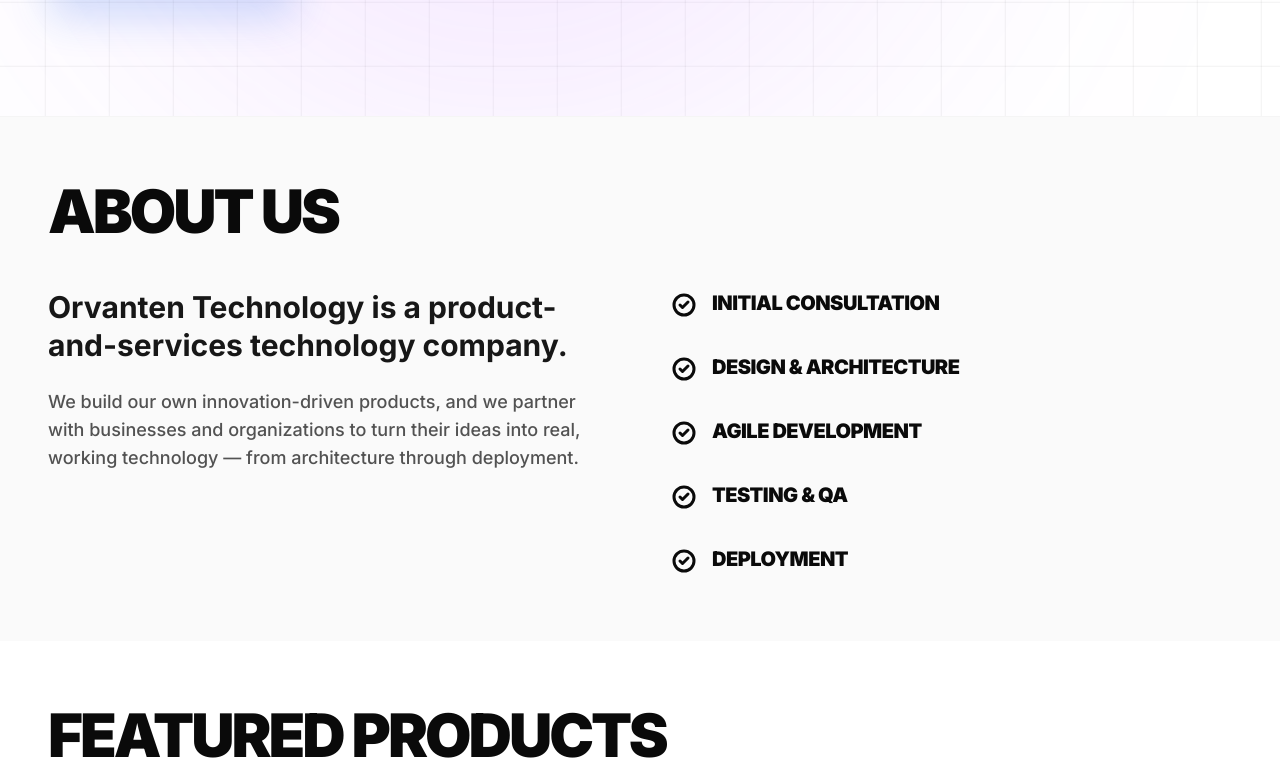
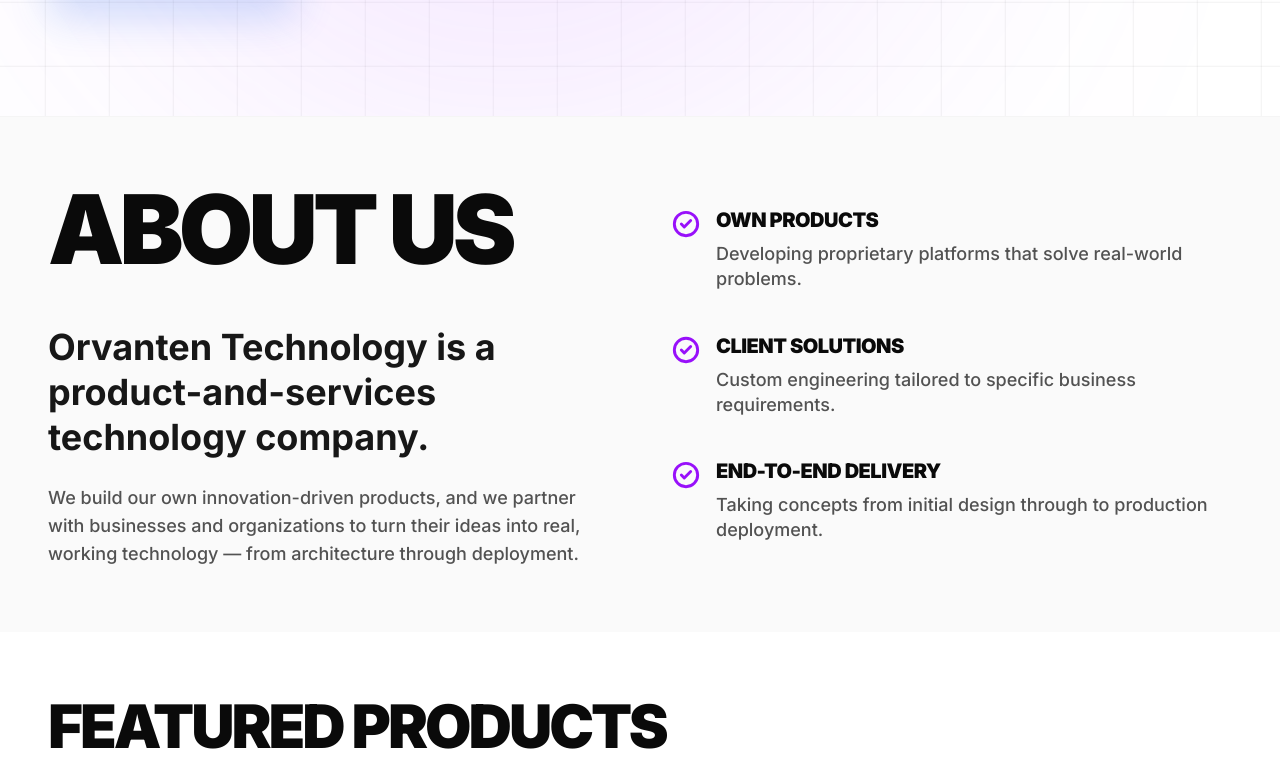
Before and after one commit to Nithishkumar647397/ORVANTEN-TECHNOLOGY, a React (Vite) app: page / in a window 1280 px wide. Shown: the part 683-1457 px from the top of the page. Built offline with nearby package versions, Linux system fonts and the light colour scheme.

Commit message:
feat: add main application component with landing page layout, animations, and contact form

```diff
--- a/src/App.tsx
+++ b/src/App.tsx
@@ -352,29 +352,36 @@
 
           {/* 3. ABOUT (Light Band) */}
           <motion.section id="about" className="py-10 md:py-16 bg-gray-50 text-black relative z-20" {...sectionProps}>
-            <div className="max-w-7xl mx-auto px-6 md:px-12">
-              <motion.h2 variants={revealUp} className="text-4xl md:text-6xl font-black uppercase tracking-tighter leading-none mb-12">
+            <div className="max-w-7xl mx-auto px-6 md:px-12 flex flex-col md:flex-row gap-16">
+
+              <motion.div variants={revealUp} className="md:w-1/2">
+                <h2 className="text-6xl md:text-8xl font-black uppercase tracking-tighter leading-none mb-12">
                   ABOUT US
-              </motion.h2>
-              <div className="grid grid-cols-1 lg:grid-cols-2 gap-16">
-                <motion.div variants={revealUp}>
-                  <p className="text-2xl md:text-3xl font-bold leading-tight text-gray-900 mb-6">
+                </h2>
+                <p className="text-3xl md:text-4xl font-bold leading-tight text-gray-900 mb-6">
                   Orvanten Technology is a product-and-services technology company.
                 </p>
                 <p className="text-lg text-gray-600 font-medium">
                   We build our own innovation-driven products, and we partner with businesses and organizations to turn their ideas into real, working technology — from architecture through deployment.
                 </p>
               </motion.div>
-                <div className="grid gap-8">
-                  {['Initial Consultation', 'Design & Architecture', 'Agile Development', 'Testing & QA', 'Deployment'].map((item, i) => (
+
+              <div className="md:w-1/2 flex flex-col justify-center gap-10">
+                {[
+                  { title: 'OWN PRODUCTS', desc: 'Developing proprietary platforms that solve real-world problems.' },
+                  { title: 'CLIENT SOLUTIONS', desc: 'Custom engineering tailored to specific business requirements.' },
+                  { title: 'END-TO-END DELIVERY', desc: 'Taking concepts from initial design through to production deployment.' }
+                ].map((item, i) => (
                   <motion.div key={i} variants={revealUp} className="flex gap-4 items-start">
-                      <div className="text-black mt-1"><CheckCircle2 size={24} strokeWidth={3} /></div>
+                    <div className="text-purple-600 mt-1 shrink-0">
+                      <CheckCircle2 size={28} strokeWidth={2.5} />
+                    </div>
                     <div>
-                        <h3 className="text-xl font-black uppercase tracking-tight mb-1">{item}</h3>
+                      <h3 className="text-xl font-black uppercase tracking-tight mb-2 text-black">{item.title}</h3>
+                      <p className="text-gray-600 font-medium text-lg leading-snug">{item.desc}</p>
                     </div>
                   </motion.div>
                 ))}
-                </div>
               </div>
             </div>
           </motion.section>
```
Lines whose indentation alone changed are shown as unchanged.
